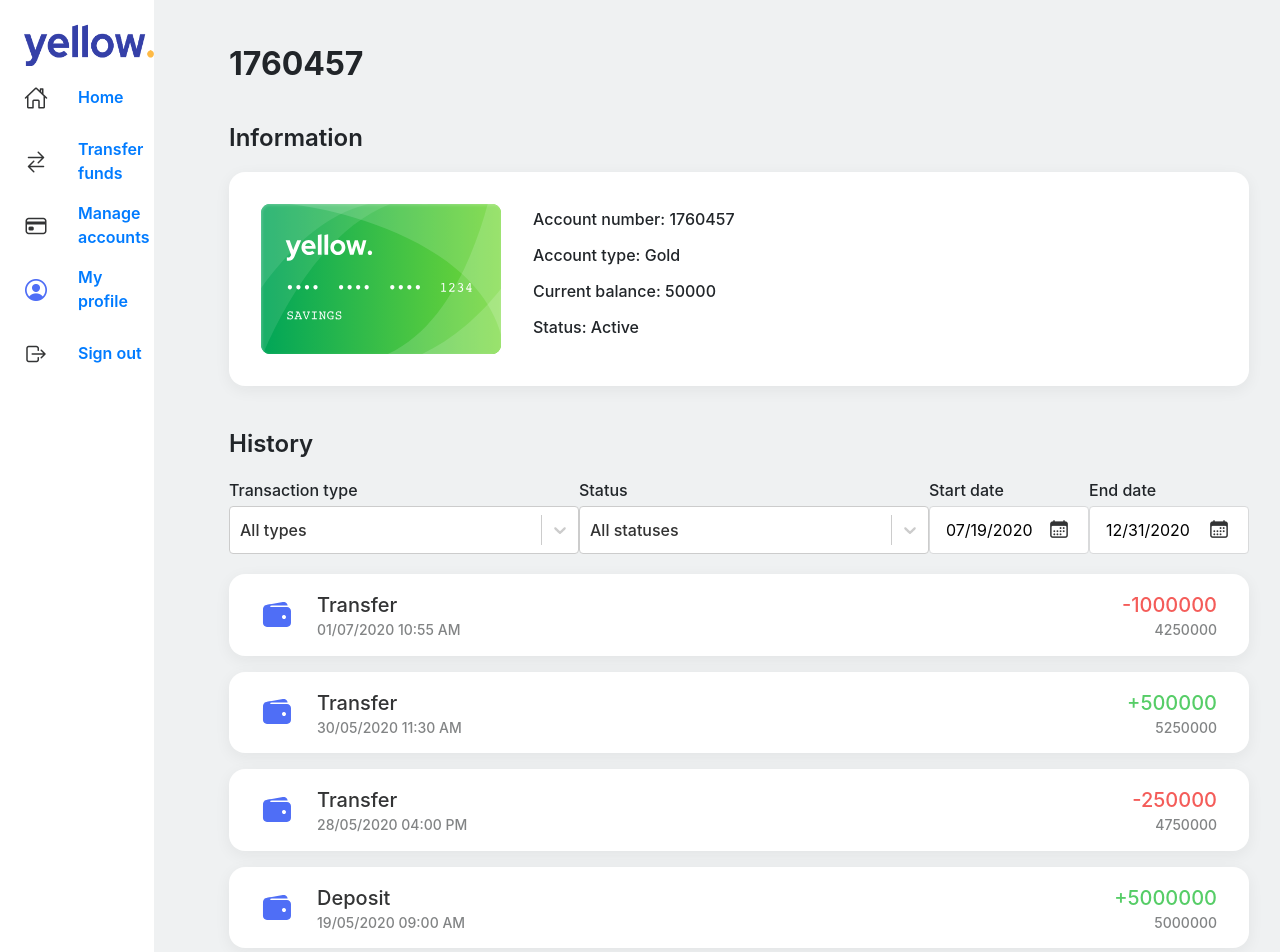
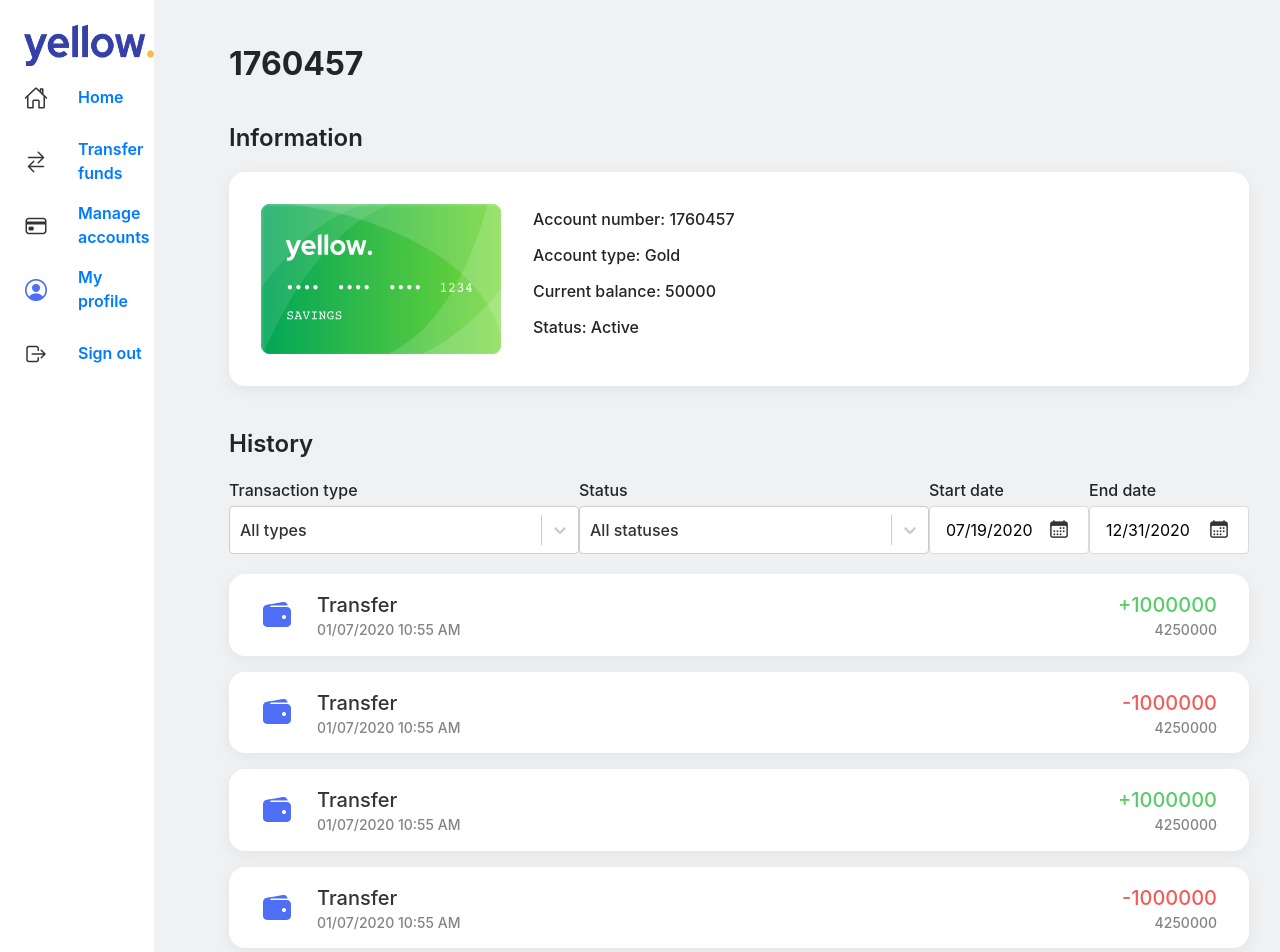
Before and after one commit to zenusnguyen/web2-2020-frontend, a React (Create React App) app: page /detail in a window 1280 px wide. Shown: the top 952 px of the page. Built offline with nearby package versions, Linux system fonts and the light colour scheme.

Commit message:
update & clean

```diff
--- a/src/components/AccountCard/index.js
+++ b/src/components/AccountCard/index.js
@@ -2,31 +2,19 @@ import React, { useState } from "react";
 import CardStyled from "./styled";
 import SpendCard from "../../assets/spend-gold.svg";
 import SavingCard from "../../assets/savings.svg";
-export default function AccountCard({
-  Src,
-  TypeCard,
-  Onclick,
-  //share
-  AccountNumber,
-  CurrentBalance,
-  Status,
-  //spend account only
-  AccountType,
-  //savings account only
-  Term,
-  MaturityDate,
-  InterestRate,
-  TotalInterest,
-}) {
-  let Style, Style2 = "";
-  if (Term === undefined) {
+
+export default function AccountCard(props) {
+  let Style,
+    Style2 = "";
+  if (props.Term === undefined) {
     Style2 = "";
     Style = "none";
   } else {
     Style2 = "none";
     Style = "";
   }
-  if (TypeCard === null) {
+  let Src = "";
+  if (props.TypeCard === null) {
     Src = SpendCard;
   } else {
     Src = SavingCard;
@@ -38,17 +26,20 @@ export default function AccountCard({
         <img src={Src || SpendCard}></img>
       </div>
       <div className="detail">
-        <p> Account number: {AccountNumber} </p>
+        <p> Account number: {props.AccountNumber} </p>
 
-        <p style={{ display: Style2 }}> Account type: {AccountType} </p>
+        <p style={{ display: Style2 }}> Account type: {props.AccountType} </p>
 
-        <p style={{ display: Style }}> Term: {Term} </p>
-        <p style={{ display: Style }}> Maturity date: {MaturityDate} </p>
-        <p style={{ display: Style }}> Interest rate: {InterestRate} </p>
-        <p style={{ display: Style }}> Total interest: {TotalInterest} </p>
+        <p style={{ display: Style }}> Term: {props.Term} </p>
+        <p style={{ display: Style }}> Maturity date: {props.MaturityDate} </p>
+        <p style={{ display: Style }}> Interest rate: {props.InterestRate} </p>
+        <p style={{ display: Style }}>
+          {" "}
+          Total interest: {props.TotalInterest}{" "}
+        </p>
 
-        <p> Current balance: {CurrentBalance} </p>
-        <p> Status: {Status} </p>
+        <p> Current balance: {props.CurrentBalance} </p>
+        <p> Status: {props.Status} </p>
       </div>
     </CardStyled>
   );
--- a/src/components/HistoryCard/index.js
+++ b/src/components/HistoryCard/index.js
@@ -1,17 +1,19 @@
 import React, { useState } from "react";
 import CardStyled from "./styled";
 import Icon from "../../assets/wallet.svg";
-export default function HistoryCard({
-  TypeCard,
-  Onclick,
-  Status,
-  TransferType,
-  Date,
-  Amount,
-  RemainingBalance,
-}) {
-  let Style, Style2 = "";
-  if (Amount < 0) {
+// {
+//   TypeCard,
+//   Onclick,
+//   Status,
+//   TransferType,
+//   Date,
+//   Amount,
+//   RemainingBalance,
+// }
+export default function HistoryCard(props) {
+  let Style,
+    Style2 = "";
+  if (props.Amount < 0) {
     Style = "#F45C59";
   } else {
     Style = "#56CD67";
@@ -23,12 +25,12 @@ export default function HistoryCard({
         <img src={Icon}></img>
       </div>
       <div className="detail-left">
-        <p>{TransferType} </p>
-        <p className="subtext"> {Date} </p>
+        <p>{props.TransferType} </p>
+        <p className="subtext"> {props.Date} </p>
       </div>
       <div className="detail-right">
-        <p style={{ color: Style }}> {Amount} </p>
-        <p className="subtext"> {RemainingBalance} </p>
+        <p style={{ color: Style }}> {props.Amount} </p>
+        <p className="subtext"> {props.RemainingBalance} </p>
       </div>
     </CardStyled>
   );
--- a/src/containers/AccountDetailPage/index.js
+++ b/src/containers/AccountDetailPage/index.js
@@ -7,9 +7,50 @@ import Select from "react-select";
 import DatePicker from "react-datepicker";
 import MyDatePickerStyle from "../../components/DatePicker/styled";
 import Calendar from "../../assets/calendar.png";
+import * as _ from "lodash";
+const DATA = [
+  {
+    key: 1,
+    TransferType: "Transfer",
+    Date: "01/07/2020 10:55 AM",
+    Amount: "+1000000",
+    RemainingBalance: "4250000",
+  },
+  {
+    key: 2,
+    TransferType: "Transfer",
+    Date: "01/07/2020 10:55 AM",
+    Amount: "-1000000",
+    RemainingBalance: "4250000",
+  },
+  {
+    key: 3,
+    TransferType: "Transfer",
+    Date: "01/07/2020 10:55 AM",
+    Amount: "+1000000",
+    RemainingBalance: "4250000",
+  },
+  {
+    key: 4,
+    TransferType: "Transfer",
+    Date: "01/07/2020 10:55 AM",
+    Amount: "-1000000",
+    RemainingBalance: "4250000",
+  },
+];
 
+function RenderHistory() {
+  return DATA.map((item) => (
+    <HistoryCard
+      key={item.key}
+      TransferType={item.TransferType}
+      Date={item.Date}
+      Amount={item.Amount}
+      RemainingBalance={item.RemainingBalance}
+    ></HistoryCard>
+  ));
+}
 
-import * as _ from "lodash";
 export default function AccountDetail() {
   // const UserAccount = JSON.parse(localStorage.getItem("userAccount"));
   // const UserInfor = JSON.parse(localStorage.getItem("userInfo"));
@@ -76,30 +117,7 @@ export default function AccountDetail() {
             <img src={Calendar}></img>
           </MyDatePickerStyle>
         </span>
-        <HistoryCard
-          TransferType="Transfer"
-          Date="01/07/2020 10:55 AM"
-          Amount="-1000000"
-          RemainingBalance="4250000"
-        ></HistoryCard>
-        <HistoryCard
-          TransferType="Transfer"
-          Date="30/05/2020 11:30 AM"
-          Amount="+500000"
-          RemainingBalance="5250000"
-        ></HistoryCard>
-        <HistoryCard
-          TransferType="Transfer"
-          Date="28/05/2020 04:00 PM"
-          Amount="-250000"
-          RemainingBalance="4750000"
-        ></HistoryCard>
-        <HistoryCard
-          TransferType="Deposit"
-          Date="19/05/2020 09:00 AM"
-          Amount="+5000000"
-          RemainingBalance="5000000"
-        ></HistoryCard>
+        <RenderHistory></RenderHistory>
       </div>
     </AccountDetailPage>
   );
```
Lines whose indentation alone changed are shown as unchanged.
